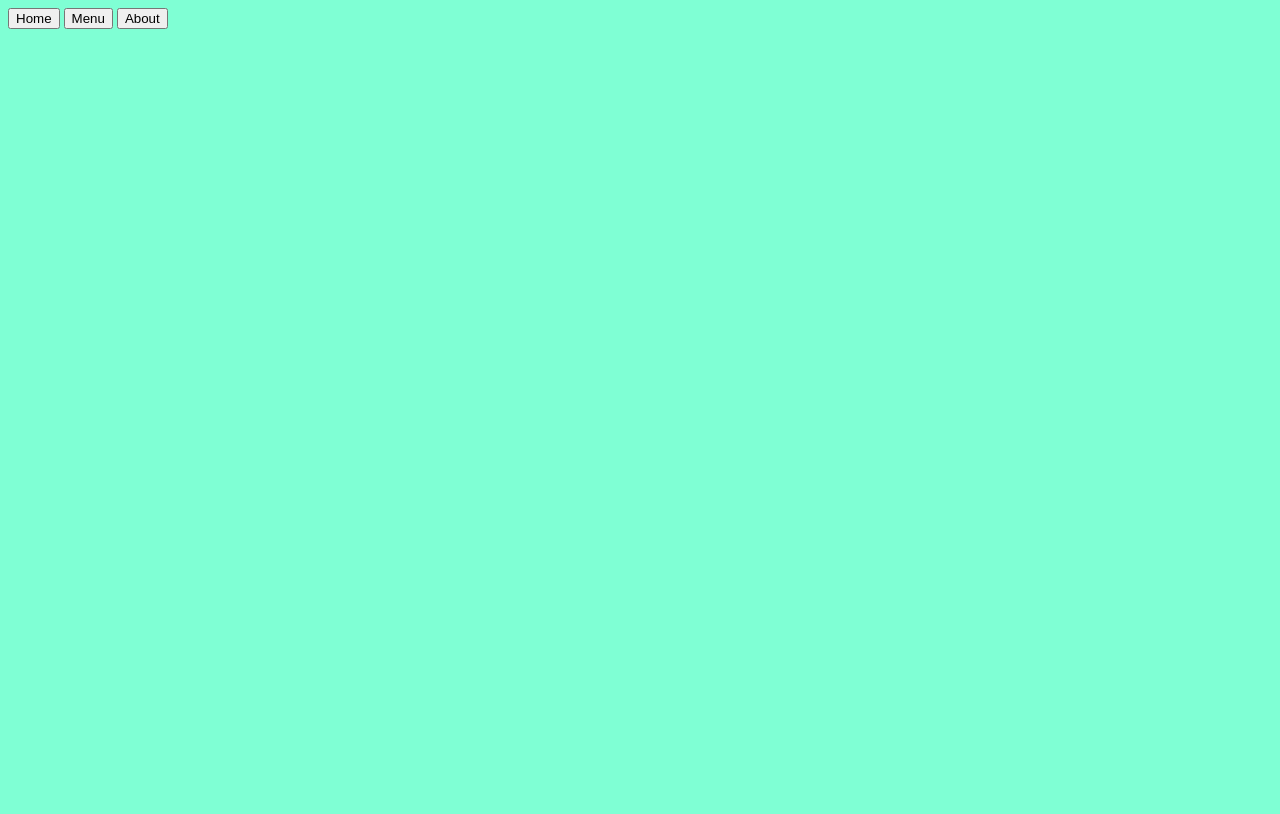
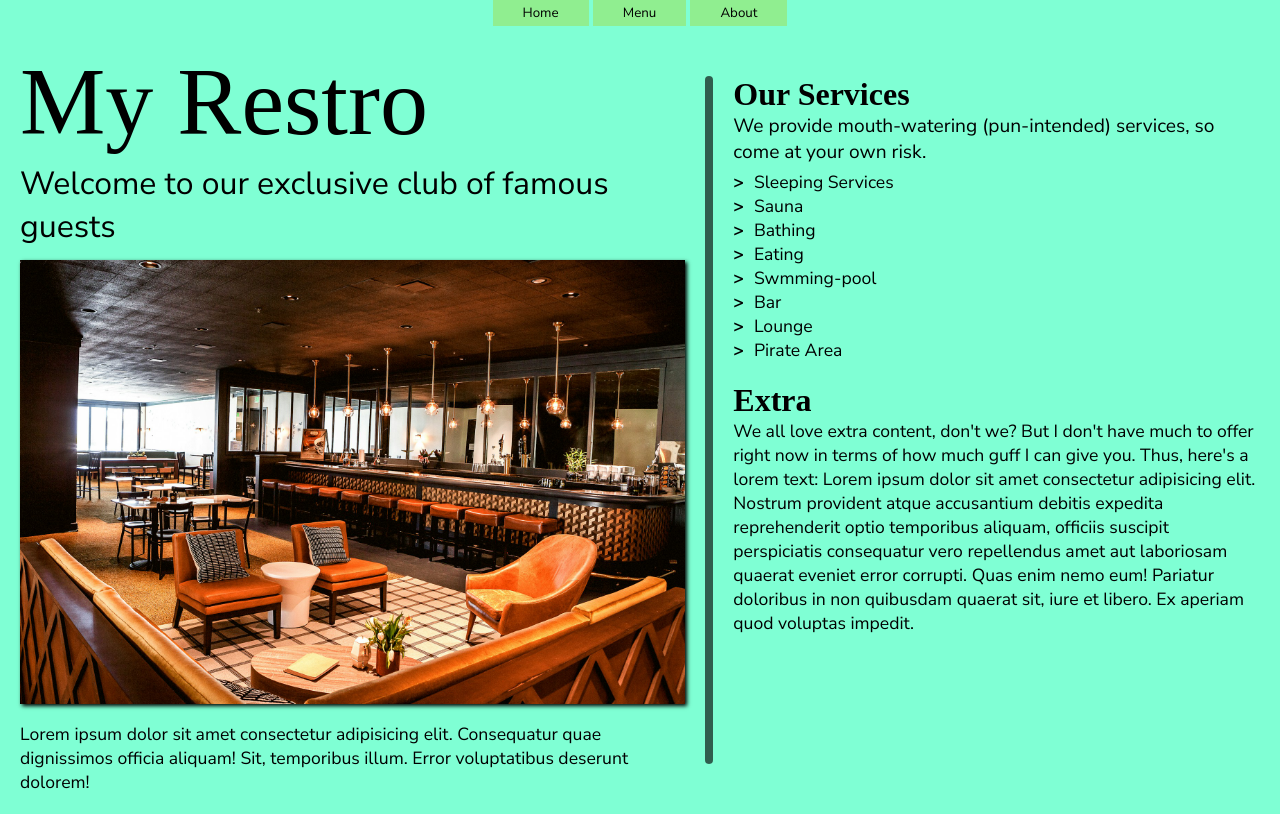
Before and after one commit to srj-17/restaurant-page, a website built with webpack: page src/template.html in a window 1280 px wide. Built offline with nearby package versions, Linux system fonts and the light colour scheme; a web font is replaced by a local one.

Commit message:
Complete initial html & css structure of project
Now onto the shifting that html to js part

```diff
--- a/src/style.css
+++ b/src/style.css
@@ -1,3 +1,113 @@
+* {
+    margin: 0;
+    padding: 0;
+    box-sizing: border-box;
+    font-family: "Nunito Sans", sans-serif;;
+}
+
+:root {
+    --font-header: "Sedan", serif;
+    --std-padding: 20px;
+    --bgcolor: aquamarine;
+    --primary: lightgreen;
+}
+
 body {
-    background-color: aquamarine;
+    background-color: var(--bgcolor);
+    display: grid;
 }
+
+header {
+    display: grid;
+    justify-content: center;
+}
+
+header .header-btn {
+    border: 0;
+    background-color: var(--primary);
+    padding: 4px 30px;
+}
+
+#content {
+    display: grid;
+    grid-auto-flow: column;
+    /* grid-template-columns: 3fr auto 2fr; */
+}
+
+.content-left {
+    display: grid;
+    padding: var(--std-padding);
+}
+
+.content-left {
+    gap: 5px;
+}
+
+.middle-line {
+    width: 8px;
+    background-color: rgba(0, 0, 0, 0.63);
+    margin: 50px 0;
+    border-radius: 20px;
+}
+
+.content-right {
+    display: flex;
+    flex-direction: column;
+    padding: var(--std-padding);
+    padding-top: 50px;
+    gap: 20px;
+}
+
+.restaurant-name {
+    font-size: 6rem;
+    font-family: var(--font-header);
+}
+
+.guests-title {
+    font-size: 2rem;
+}
+
+.guests .description {
+    font-size: 1.1rem;
+}
+
+.restro-pic {
+    width: 100%;
+    margin: 12px 0;
+    box-shadow: 2px 2px 4px black;
+}
+
+.service-header,
+.extra-header {
+    font-family: var(--font-header);
+    font-weight: bold;
+}
+
+.service-header {
+    font-size: 2rem;
+}
+
+.service-description {
+    font-size: 1.2rem;
+}
+
+.service-list {
+    list-style-type: none;
+    display: grid;
+    padding: 5px 0 0 0;
+    font-size: 1.1rem;
+}
+
+.service-list li::before {
+    content: '>';
+    padding-right: 10px;
+    font-weight: bold;
+}
+
+.extra-header {
+    font-size: 2rem;
+}
+
+.extra-content {
+    font-size: 1.1rem;
+}
--- a/src/template.html
+++ b/src/template.html
@@ -4,18 +4,63 @@
     <meta charset="UTF-8">
     <meta name="viewport" content="width=device-width, initial-scale=1.0">
     <title>Restaurant Page</title>
+    <link rel="preconnect" href="https://fonts.googleapis.com">
+    <link rel="preconnect" href="https://fonts.gstatic.com" crossorigin>
+    <link href="https://fonts.googleapis.com/css2?family=Sedan:ital@0;1&display=swap" rel="stylesheet">
+    <link href="https://fonts.googleapis.com/css2?family=Nunito+Sans:ital,opsz,wght@0,6..12,200..1000;1,6..12,200..1000&family=Sedan:ital@0;1&display=swap" rel="stylesheet">
     <!-- no need to add the script tag, will be added by the webpack, and link too -->
 </head>
 <body>
     <header>
         <nav>
-            <button class="home">Home</button>
-            <button class="menu">Menu</button>
-            <button class="about">About</button>
+            <button class="home header-btn">Home</button>
+            <button class="menu header-btn">Menu</button>
+            <button class="about header-btn">About</button>
         </nav>
     </header>
     <div id="content">
-
+        <div class="content-left">
+            <div class="restaurant-name-container">
+                <div class="restaurant-name">My Restro</div>
+            </div>
+            <div class="guests">
+                <div class="guests-title">
+                    Welcome to our exclusive club of famous guests
+                </div>
+                <img class="restro-pic" src="restro-pic.jpg" alt="Photo of the restaurant" class="restro-photo" width="200px" height="auto">
+                <div class="description">
+                    Lorem ipsum dolor sit amet consectetur adipisicing elit. Consequatur quae dignissimos officia aliquam! Sit, temporibus illum. Error voluptatibus deserunt dolorem!
+                </div>
+            </div>
+        </div>
+        <div class="middle-line"></div>
+        <div class="content-right">
+            <div class="services">
+                <div class="service-header">
+                    Our Services
+                </div>
+                <div class="service-description">
+                    We provide mouth-watering (pun-intended) services, so come at your own risk.
+                </div>
+                <ul class="service-list">
+                    <li class="list-item">Sleeping Services</li>
+                    <li class="list-item">Sauna</li>
+                    <li class="list-item">Bathing</li>
+                    <li class="list-item">Eating</li>
+                    <li class="list-item">Swmming-pool</li>
+                    <li class="list-item">Bar</li>
+                    <li class="list-item">Lounge</li>
+                    <li class="list-item">Pirate Area</li>
+                </ul>
+            </div>
+            <div class="extra">
+                <div class="extra-header">Extra</div>
+                <div class="extra-content">
+                    We all love extra content, don't we? But I don't have much to offer right now in terms
+                    of how much guff I can give you. Thus, here's a lorem text: Lorem ipsum dolor sit amet consectetur adipisicing elit. Nostrum provident atque accusantium debitis expedita reprehenderit optio temporibus aliquam, officiis suscipit perspiciatis consequatur vero repellendus amet aut laboriosam quaerat eveniet error corrupti. Quas enim nemo eum! Pariatur doloribus in non quibusdam quaerat sit, iure et libero. Ex aperiam quod voluptas impedit.
+                </div>
+            </div>
+        </div>
     </div>
 </body>
 </html>
```
Also changed, not shown: README.md (added), src/restro-pic.jpg (added).
